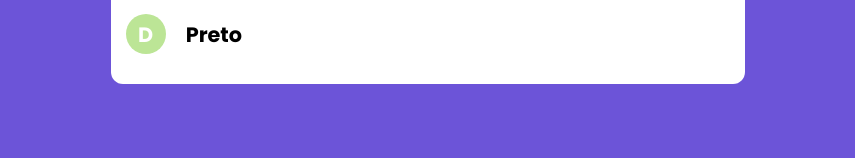
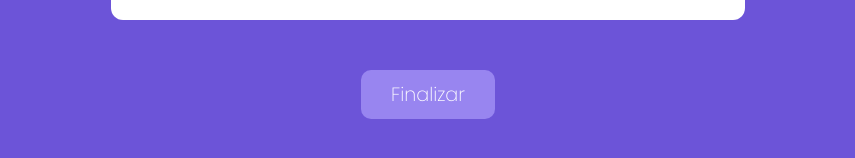
Before and after one commit to Beatrizaquino/Quiz-full-stack, a Next.js app: page / in a window 1280 px wide. Shown: the part 596-754 px from the top of the page, without its empty margins (212-1067 px from the left). Built offline with nearby package versions, Linux system fonts and the light colour scheme.

Commit message:
finalizando css do componente questionario

```diff
--- /dev/null
+++ b/components/Botão.tsx
@@ -0,0 +1,26 @@
+import Link from "next/link"
+import styles from "../src/styles/Botao.module.css"
+
+interface BotaoProps {
+    texto: string
+    href?: string
+    onclick?: (e: any) => void
+}
+
+export default function Botao (props: BotaoProps){
+
+    function renderizarBotao(){
+        return (
+            <button className={styles.botao}
+        onClick={props.onclick}>
+            {props.texto}
+        </button>
+        )
+    }
+
+    return props.href? (
+        <Link href={props.href}>
+            {renderizarBotao()}
+        </Link>
+    ) : renderizarBotao()
+}
--- /dev/null
+++ b/components/Questionario.tsx
@@ -0,0 +1,42 @@
+
+import QuestaoModel from "model/questao"
+import styles from "../src/styles/Questionario.module.css"
+import Botao from "./Botão"
+import Questao from "./Questao"
+
+interface QuestionarioProps {
+    questao: QuestaoModel
+    ultima: boolean
+    questaoRespondida: (questao: QuestaoModel) => void
+    irParaProximaQuestao: ()=> void
+}
+
+export default function Questionario(props: QuestionarioProps) {
+
+    function respostaFornecida(indice: number){
+        //quando a resposta for fonrecida, é importante gerar um evento somente quanfo a questão estiver respondida
+        if(props.questao.naoRespondida) {
+            //gerando um novo objeto e notificando o componente pai
+            props.questaoRespondida(props.questao.responderCom(indice))
+        }
+    }
+
+    return (
+        <div className={styles.questionario}>
+            {/* //como a questao virá bo backand, pode ser que ocorra
+            uma demora de resposta . Assim se a questoa estiver setada irá ezibir
+            a questo, caso contrario não irá retornar nada*/}
+            {props.questao ?
+                <Questao
+                valor={props.questao}
+                tempoPraResposta={6}
+                respostaFornecida={respostaFornecida}
+                tempoEsgotado={props.irParaProximaQuestao}
+            /> :false
+            }
+                <Botao onclick={props.irParaProximaQuestao}
+                    texto={props.ultima ? 'Finalizar' : 'Próxima'}
+                />
+        </div>
+    )
+}
--- a/src/pages/index.tsx
+++ b/src/pages/index.tsx
@@ -1,7 +1,7 @@
-import Questao from 'components/Questao'
-import QuestaoModel from 'model/questao'
-import RespostaModal from 'model/resposta'
+import QuestaoModel from '../../model/questao'
+import RespostaModal from '../../model/resposta'
 import { useEffect, useRef, useState } from 'react'
+import Questionario from 'components/Questionario'
 
 const questaoMock = new QuestaoModel(1, 'Qual é a Melhor cor na minha opinião ? ', [
   RespostaModal.errada('Azul'),
@@ -13,39 +13,32 @@ const questaoMock = new QuestaoModel(1, 'Qual é a Melhor cor na minha opinião
 export default function Home() {
 
   const [questao, setQuestao] = useState(questaoMock)
-  const questaoRef = useRef<QuestaoModel>()
 
-    //gereando efeiito na mudança do nosso componentes
-    useEffect(()  => {
-      questaoRef.current = questao
-    }, [questao])
+  function questaoRespondida(questao: QuestaoModel){
 
-    function respostaFornecida (indice: number) {
-      //respondendo com o inbdeice ele vai gerar uma nova questão respondida
-      setQuestao(questao.responderCom(indice))
-    }
+  }
+   function irParaProximaQuestao() {
 
-    //usuario escgotando o tempo vai errar a questao
-    function tempoEsgotado() {
-      //caso a questão esteja reponida o tempo ira zerar
-      if(questaoRef.current.naoRespondida){
-      setQuestao(questaoRef.current.responderCom(-1))
-      }
-    }
+   }
+
 
   return (
     <div style={{
       display: 'flex',
+      flexDirection: 'column',
       justifyContent: 'center',
       alignItems: 'center',
       height: '100vh'
     }}>
-    <h1></h1>
-      <Questao valor={questao}
-      tempoPraResposta={10}
-      respostaFornecida={respostaFornecida}
-      tempoEsgotado={tempoEsgotado}
-      />
+      <Questionario
+      questao={questao}
+      ultima={true}
+      questaoRespondida={questaoRespondida()}
+      irParaProximaQuestao = {irParaProximaQuestao}
+      >
+
+      </Questionario>
+
     </div>
   )
 }
--- /dev/null
+++ b/src/styles/Botao.module.css
@@ -0,0 +1,16 @@
+.botao {
+    background-color: #9885f0;
+    color: #fff;
+    border-radius: 10px;
+    font-size: 1.2rem;
+    font-weight: 200;
+    border: none;
+    padding: 10px 30px;
+    margin: 40px 20px;
+    cursor: pointer;
+    transition: all .2s ease-in-out;
+}
+
+.botao:hover{
+    transform: scale(1.1);
+}
--- /dev/null
+++ b/src/styles/Questionario.module.css
@@ -0,0 +1,6 @@
+.questionario {
+    display: flex;
+    flex-direction: column;
+    justify-content: center;
+    align-items: center;
+}
```
Also changed, not shown: src/pages/resuldatado.tsx (added, +7 -0 lines).
